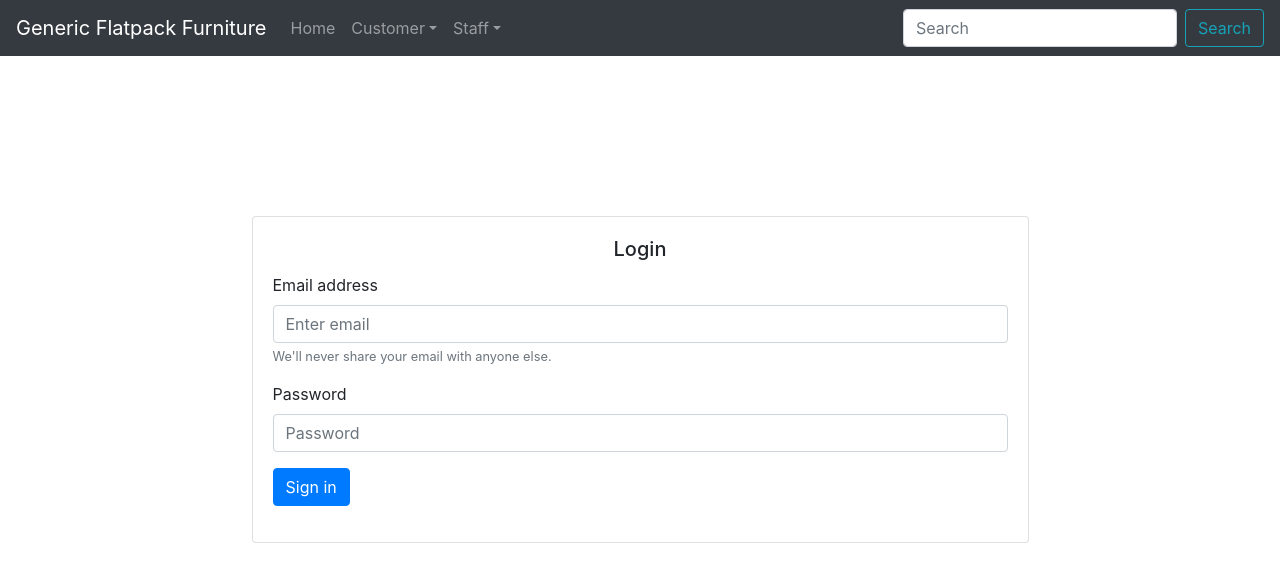
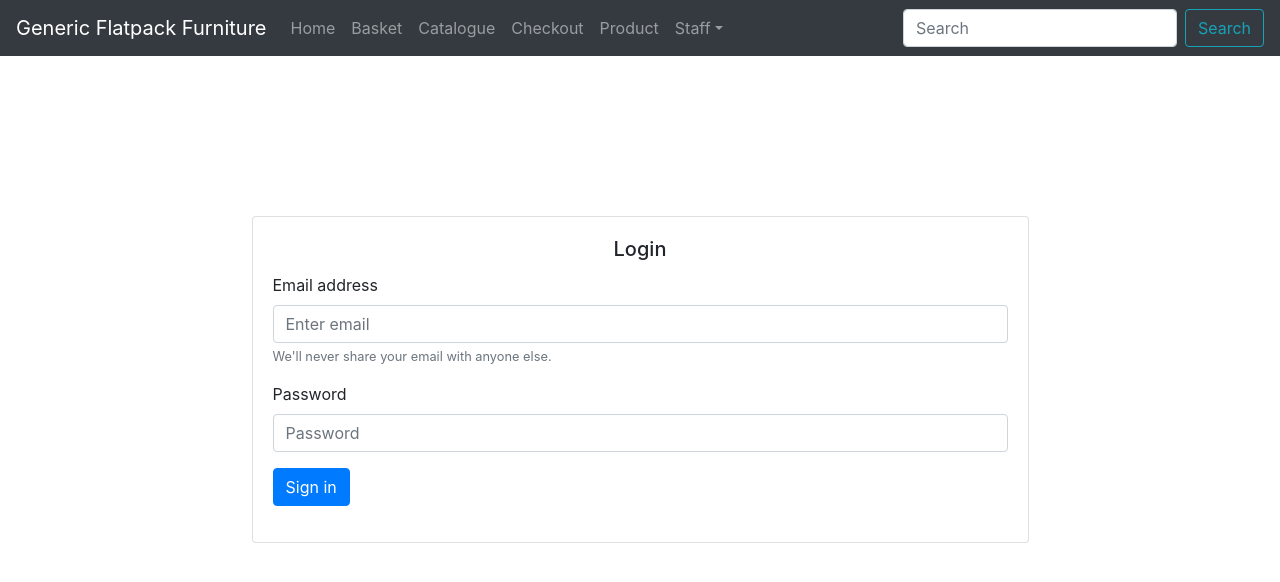
Before and after one commit to vlee489/AC32006-Databases, a Next.js app in the folder web/: page /staff/login in a window 1280 px wide. Shown: the top 582 px of the page. Built offline with nearby package versions, Linux system fonts and the light colour scheme.

Commit message:
Put customer stuff at top level of navigation

```diff
--- a/web/components/navigation.jsx
+++ b/web/components/navigation.jsx
@@ -17,20 +17,18 @@ const Navigation = props => {
                         <Link href={routes.index} passHref>
                             <Nav.Link>Home</Nav.Link>
                         </Link>
-                        <NavDropdown title="Customer" id="customerDropdown">
                         <Link href={routes.basket} passHref>
-                                <NavDropdown.Item>Basket</NavDropdown.Item>
+                            <Nav.Link>Basket</Nav.Link>
                         </Link>
                         <Link href={routes.catalogue} passHref>
-                                <NavDropdown.Item>Catalogue</NavDropdown.Item>
+                            <Nav.Link>Catalogue</Nav.Link>
                         </Link>
                         <Link href={routes.checkout} passHref>
-                                <NavDropdown.Item>Checkout</NavDropdown.Item>
+                            <Nav.Link>Checkout</Nav.Link>
                         </Link>
                         <Link href={routes.product} passHref>
-                                <NavDropdown.Item>Product</NavDropdown.Item>
+                            <Nav.Link>Product</Nav.Link>
                         </Link>
-                        </NavDropdown>
                         <NavDropdown title="Staff" id="staffDropdown">
                             <Link href={routes.login} passHref>
                                 <NavDropdown.Item>Login</NavDropdown.Item>
```
Lines whose indentation alone changed are shown as unchanged.
